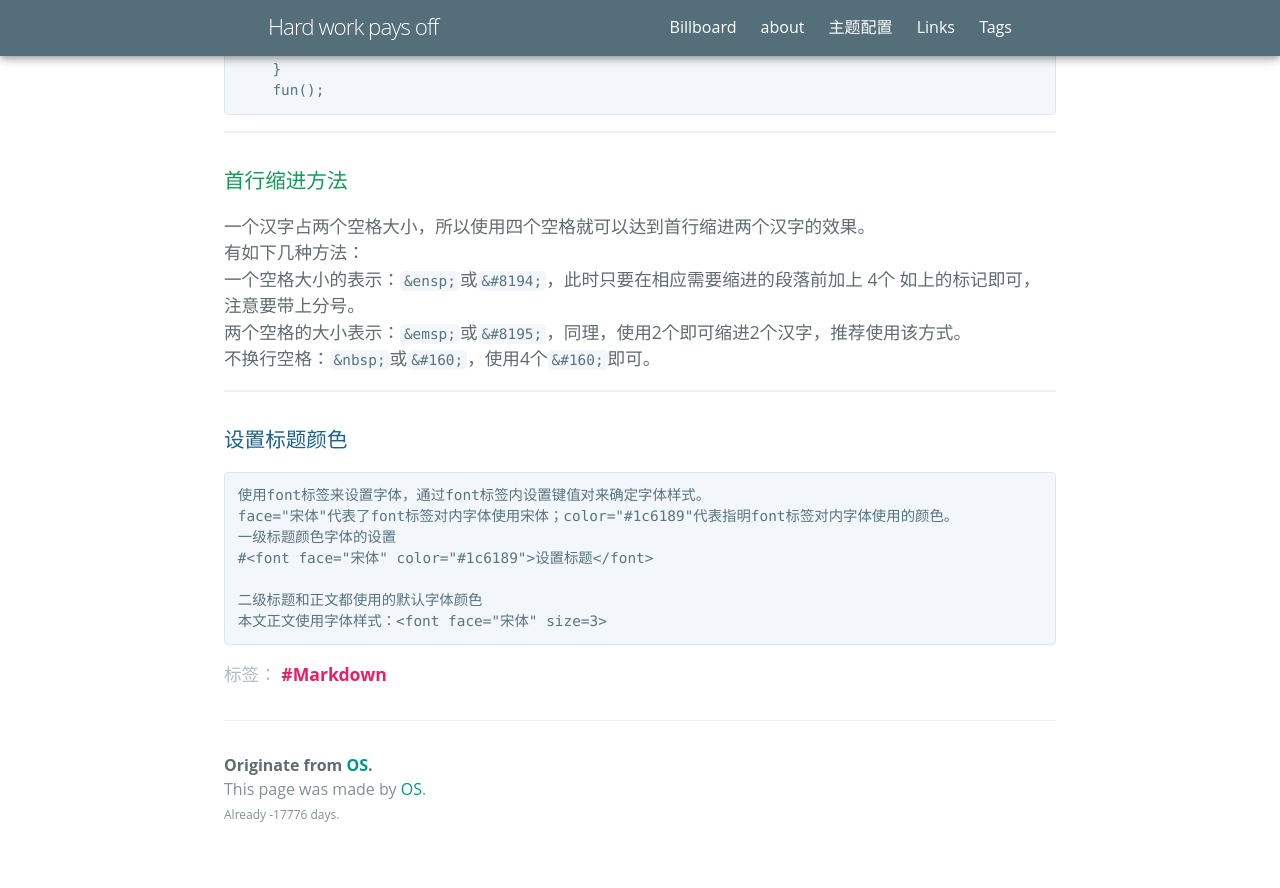
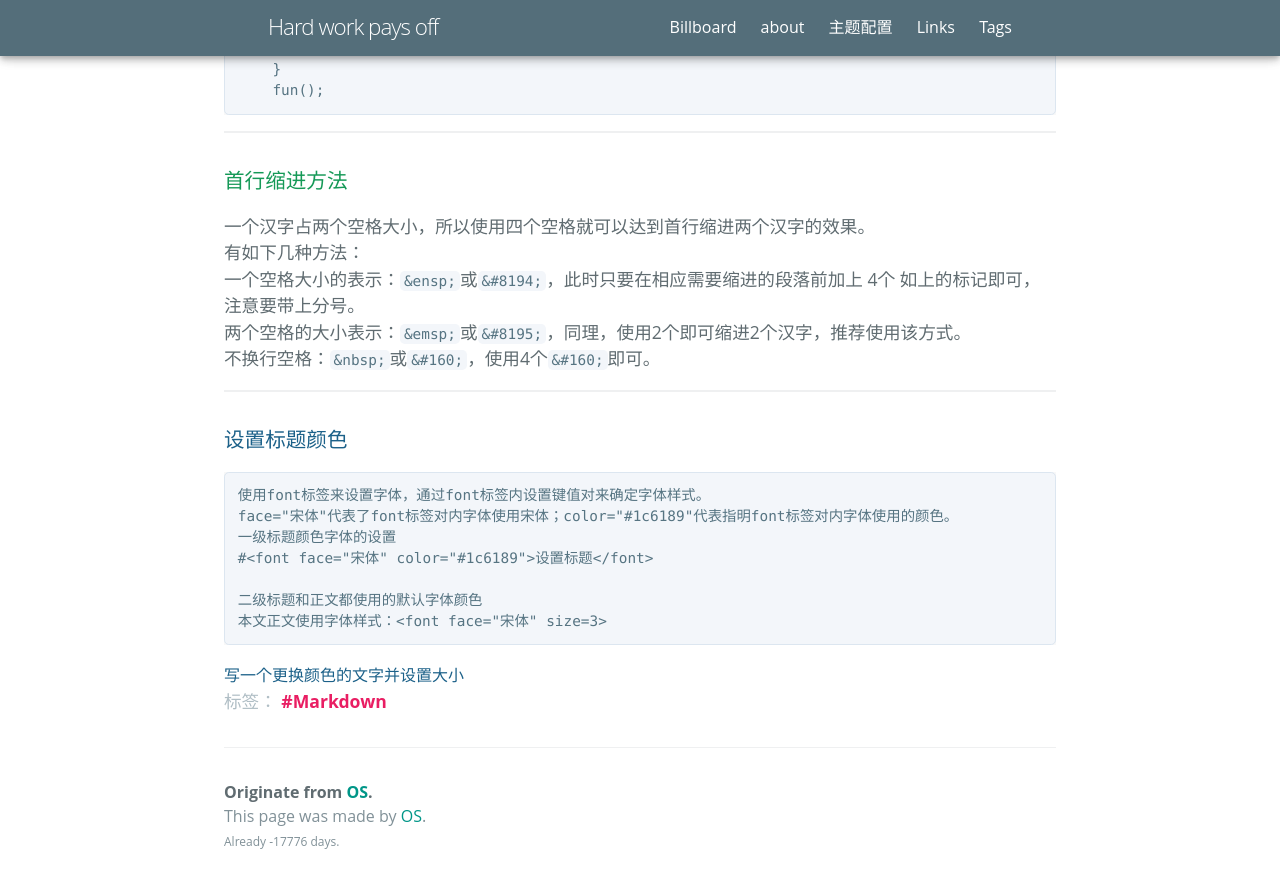
Before and after one commit to xiaoshou0427/xiaoshou0427.github.io, a Jekyll site: the page built from _posts/2019-09-02-Markdown.md, in a window 1280 px wide and 900 px high, scrolled down 4682 px. Shown: the top 888 px of the window. Built offline with Jekyll 4.4.1, drawn with Linux system fonts in a browser that asks for light colours; some web fonts are replaced.

Commit message:
Update 2019-09-02-Markdown.md

````diff
--- a/_posts/2019-09-02-Markdown.md
+++ b/_posts/2019-09-02-Markdown.md
@@ -176,3 +176,4 @@ face="宋体"代表了font标签对内字体使用宋体；color="#1c6189"代表
 二级标题和正文都使用的默认字体颜色
 本文正文使用字体样式：<font face="宋体" size=3>
 ```
+ <font face="宋体" color="#1c6189" size=3>写一个更换颜色的文字并设置大小</font>
````
